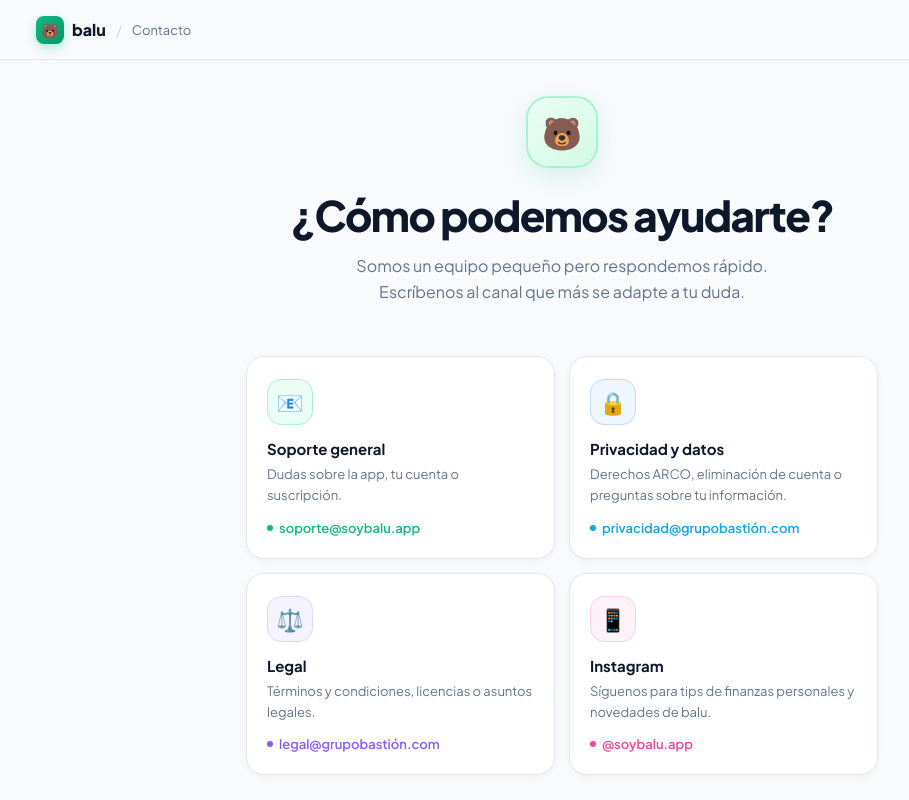
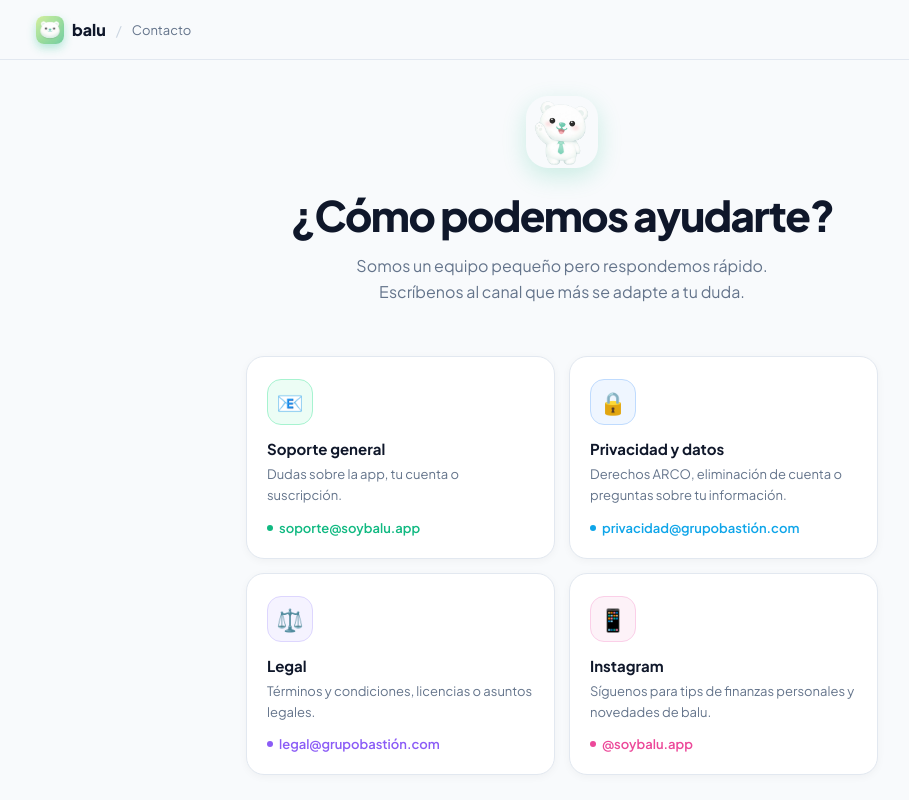
Before and after one commit to angelgalvezyeah/soybalu-web, a Next.js app: page /contacto in a window 1280 px wide. Shown: the top 800 px of the page, without its empty margins (78-987 px from the left). Built offline with nearby package versions, Linux system fonts and the light colour scheme.

Commit message:
nueva actualizacion

```diff
--- a/app/contacto/page.tsx
+++ b/app/contacto/page.tsx
@@ -1,6 +1,7 @@
 "use client";
 
 import "../globals.css";
+import Image from "next/image";
 
 
 export default function ContactoPage() {
@@ -74,7 +75,9 @@
       <nav style={{ position: "fixed", top: 0, left: 0, right: 0, zIndex: 100, background: "rgba(248,250,252,0.9)", backdropFilter: "blur(20px)", borderBottom: "1px solid #E2E8F0", height: 60, display: "flex", alignItems: "center" }}>
         <div style={{ ...S.container, display: "flex", alignItems: "center", gap: 10, width: "100%", maxWidth: 1100 }}>
           <a href="/" style={{ display: "flex", alignItems: "center", gap: 8, textDecoration: "none" }}>
-            <div style={{ width: 28, height: 28, background: "linear-gradient(135deg, #10B981, #059669)", borderRadius: 8, display: "flex", alignItems: "center", justifyContent: "center", fontSize: 14, boxShadow: "0 4px 10px rgba(16,185,129,0.3)" }}>🐻</div>
+            <div style={{ width: 28, height: 28, borderRadius: 8, overflow: "hidden", boxShadow: "0 4px 10px rgba(16,185,129,0.3)", flexShrink: 0 }}>
+              <Image src="/logo.png" alt="balu" width={28} height={28} style={{ objectFit: "cover", width: "100%", height: "100%" }} />
+            </div>
             <span style={{ fontFamily: "'Plus Jakarta Sans', sans-serif", fontWeight: 800, color: "#0F172A", fontSize: 16 }}>balu</span>
           </a>
           <span style={{ color: "#CBD5E1", fontSize: 14 }}>/</span>
@@ -87,7 +90,9 @@
 
           {/* Header */}
           <div style={{ textAlign: "center", marginBottom: 52 }}>
-            <div style={{ width: 72, height: 72, background: "linear-gradient(135deg, #ECFDF5, #D1FAE5)", border: "2px solid #A7F3D0", borderRadius: 22, display: "flex", alignItems: "center", justifyContent: "center", fontSize: 32, margin: "0 auto 20px", boxShadow: "0 8px 24px rgba(16,185,129,0.15)" }}>🐻</div>
+            <div style={{ width: 72, height: 72, borderRadius: 22, overflow: "hidden", margin: "0 auto 20px", boxShadow: "0 8px 24px rgba(16,185,129,0.2)" }}>
+            <Image src="/balu_waving.png" alt="balu" width={72} height={72} style={{ objectFit: "contain", width: "100%", height: "100%" }} />
+          </div>
             <h1 style={{ fontFamily: "'Plus Jakarta Sans', sans-serif", fontSize: "clamp(28px, 5vw, 42px)", fontWeight: 800, letterSpacing: "-1.5px", color: "#0F172A", marginBottom: 12 }}>
               ¿Cómo podemos ayudarte?
             </h1>
```
